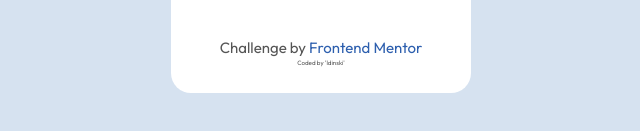
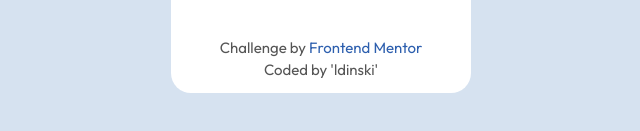
Before and after one commit to ldinski/qr-code-coding-challenge, a plain HTML site: page index.html in a window 1280 px wide. Shown: the part 617-748 px from the top of the page, without its empty margins (319-959 px from the left). Drawn offline with Linux system fonts and the light colour scheme.

Commit message:
separated the two bottom sentences

```diff
--- a/style.css
+++ b/style.css
@@ -143,3 +143,8 @@ span {
   text-decoration: none;
   color: hsl(298, 87%, 64%);
 }
+
+.codedby {
+  color: #555;
+  font-size: 15px;
+}
```
